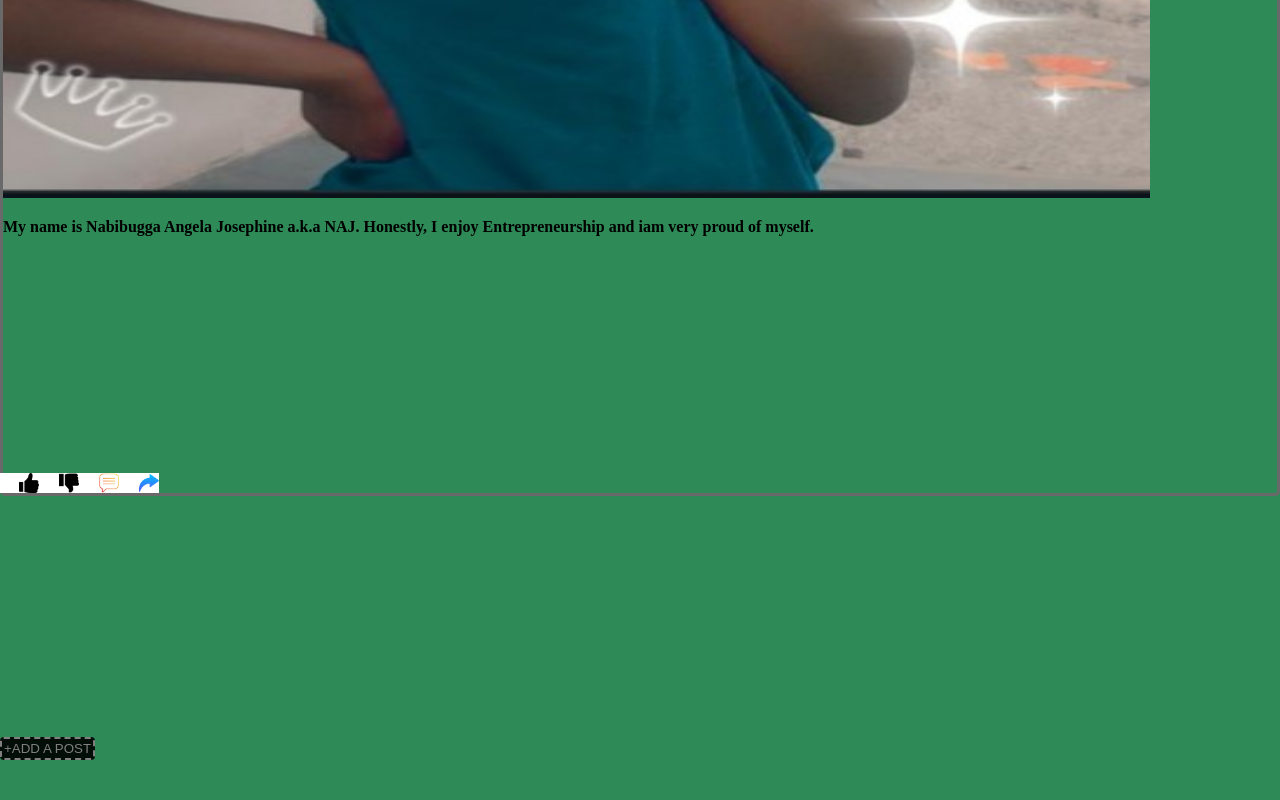
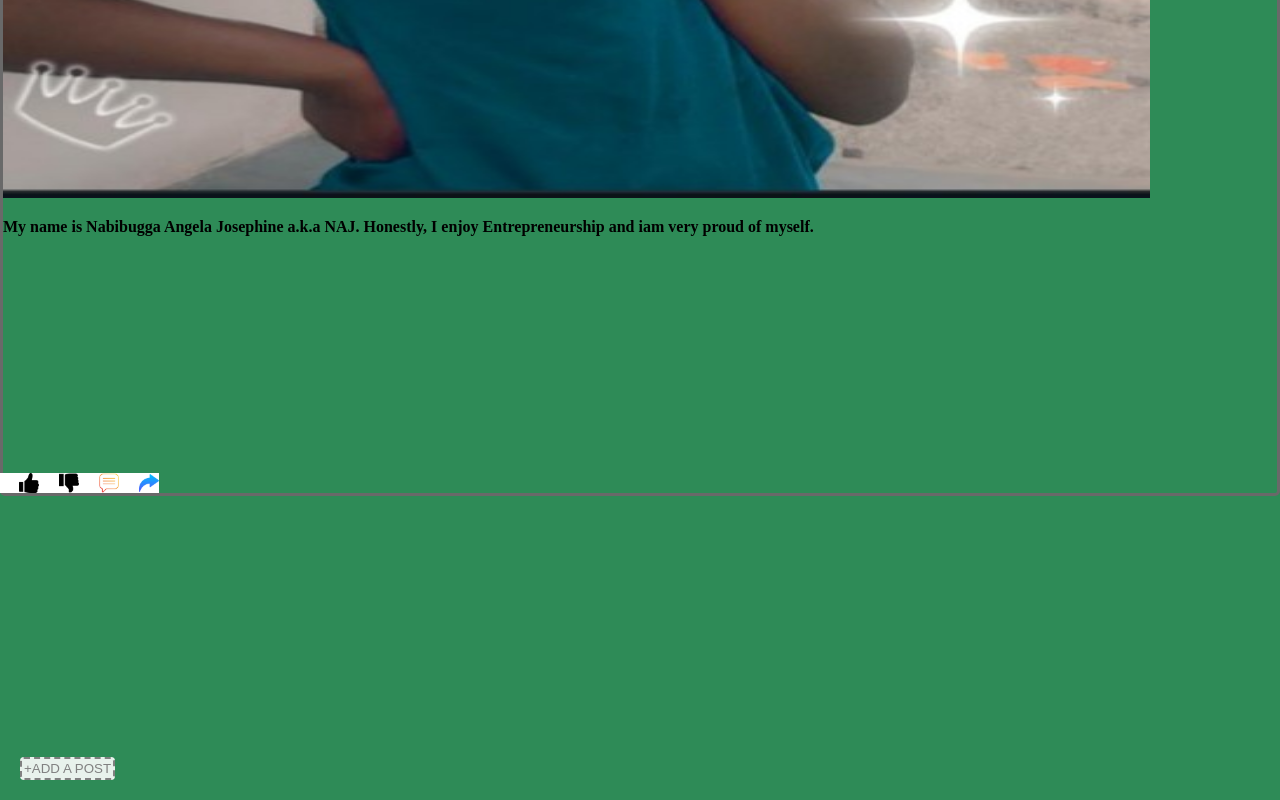
Before and after one commit to StuartWalker-creator/Nsangi-real-time, a plain HTML site: page update.html in a window 1280 px wide. Shown: the part 6372-7172 px from the top of the page. Before the commit the page ends 7132 px from the top, so only its background shows below. Drawn offline with Linux system fonts and the light colour scheme.

Commit message:
Update update.html

```diff
--- a/update.html
+++ b/update.html
@@ -58,13 +58,14 @@ body{margin:0px;
   .add-button{
     padding:2px;
     color:gray;
-    background-color:rgba(0,0,0,0.9);
+    background-color:rgba(253,253,253,0.9);
     border-radius:4px;
     border:2px dashed gray;
+    margin:20px;
     transition: background-color,padding 400ms ease;
   }
   .add-button:hover{
-    background-color:rgba( 0, 0, 0, 0.3);
+    background-color:rgba( 253, 253, 253, 0.3);
     padding:3px;
   }
 
```
